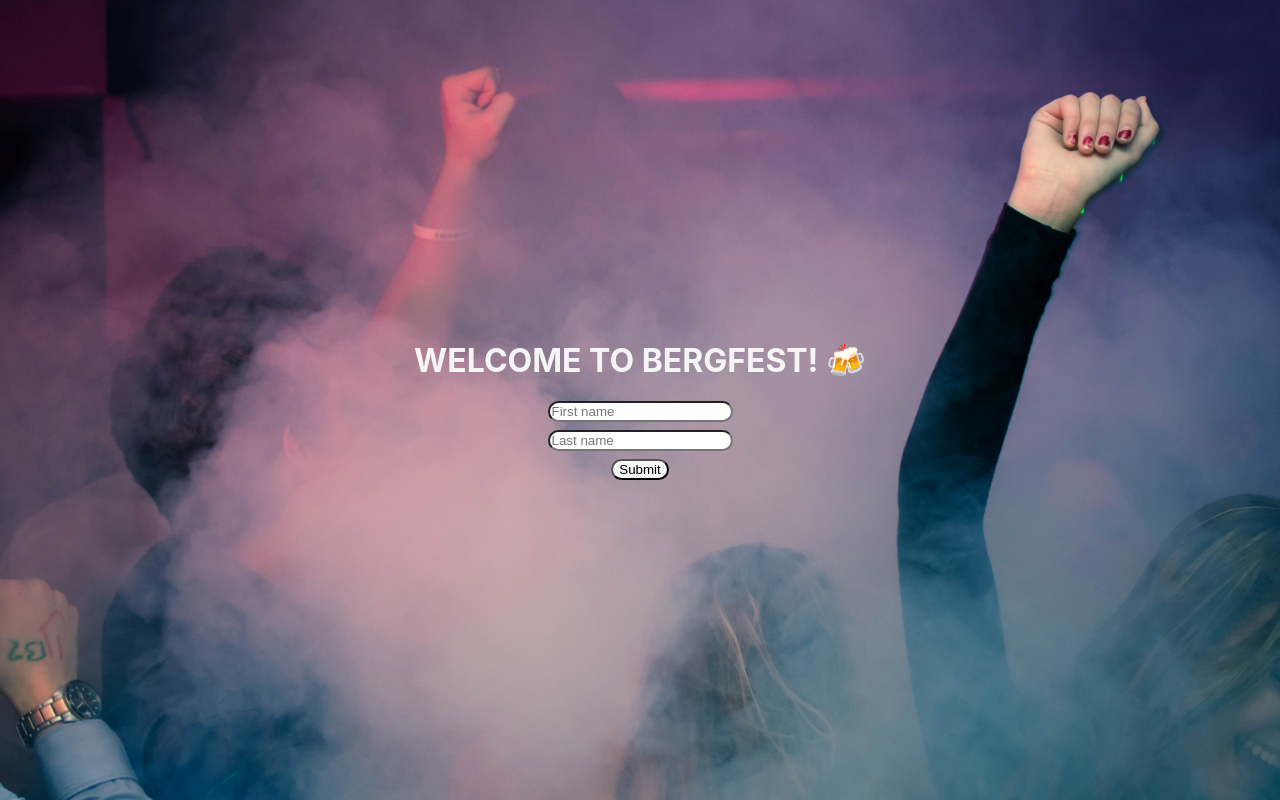
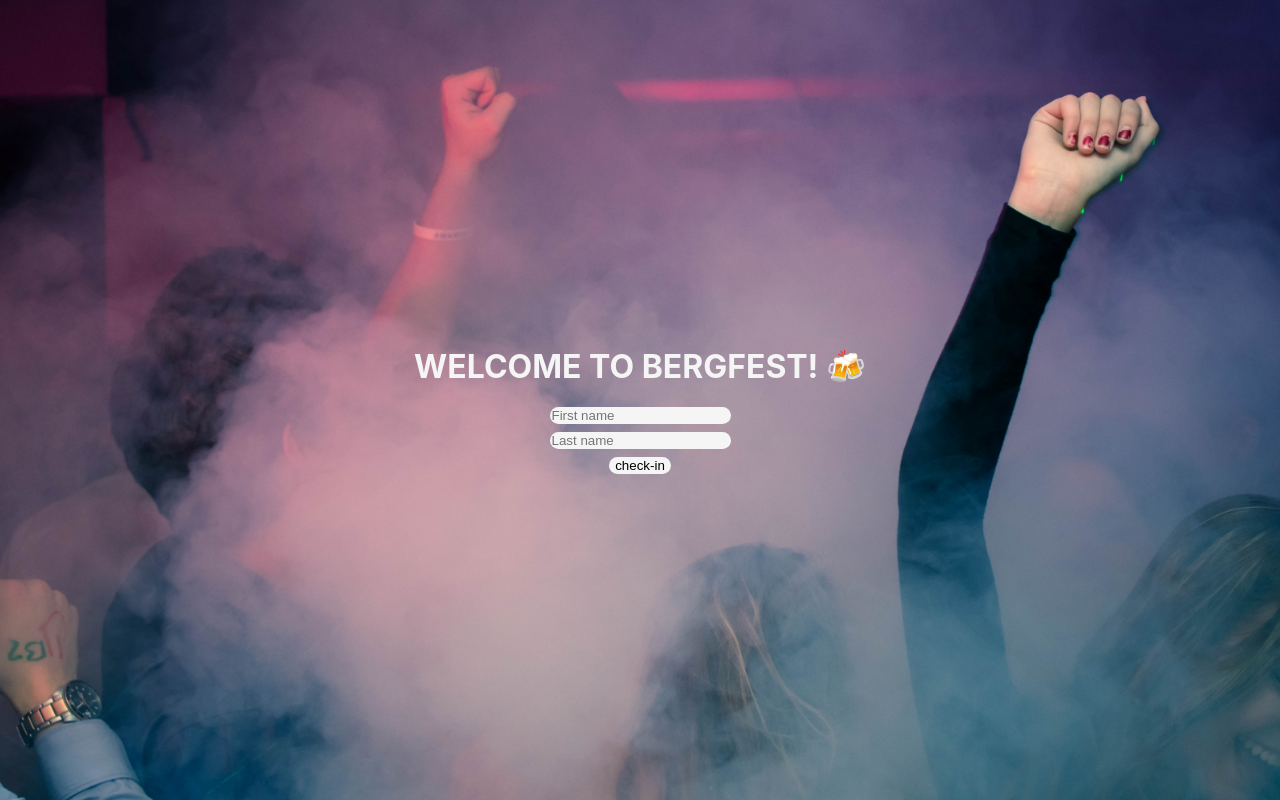
Before and after one commit to alicespringfeld/bergfest-songs, a React (Vite) app: page / in a window 1280 px wide. Built offline with nearby package versions, Linux system fonts and the light colour scheme.

Commit message:
:recycle: Add form component

```diff
--- a/src/app/App.tsx
+++ b/src/app/App.tsx
@@ -1,25 +1,14 @@
 import React from 'react';
 import styles from './app.module.css';
 import Title from './components/Title/Title';
+import Form from './components/Form/Form';
 
 function App(): JSX.Element {
   return (
     <main className={styles.container}>
       <div>
         <Title />
-        <form className={styles.form}>
-          <input
-            type="text"
-            className={styles.form__field}
-            placeholder="First name"
-          />
-          <input
-            type="text"
-            className={styles.form__field}
-            placeholder="Last name"
-          />
-          <input type="submit" className={styles.form__button} />
-        </form>
+        <Form />
       </div>
     </main>
   );
--- a/src/app/app.module.css
+++ b/src/app/app.module.css
@@ -20,9 +20,12 @@
 
 .form__field {
   border-radius: 2rem;
+  border: 0;
+  background-color: whitesmoke;
 }
 
 .form__button {
   border-radius: 2rem;
   background-color: whitesmoke;
+  border: 0;
 }
--- /dev/null
+++ b/src/app/components/Form/Form.module.css
@@ -0,0 +1,17 @@
+.form {
+  display: grid;
+  gap: 0.5rem;
+  place-items: center;
+}
+
+.form__field {
+  border-radius: 2rem;
+  border: 0;
+  background-color: whitesmoke;
+}
+
+.form__button {
+  border-radius: 2rem;
+  background-color: whitesmoke;
+  border: 0;
+}
--- /dev/null
+++ b/src/app/components/Form/Form.tsx
@@ -0,0 +1,22 @@
+import React from 'react';
+import styles from './Form.module.css';
+
+function Form(): JSX.Element {
+  return (
+    <form className={styles.form}>
+      <input
+        type="text"
+        className={styles.form__field}
+        placeholder="First name"
+      />
+      <input
+        type="text"
+        className={styles.form__field}
+        placeholder="Last name"
+      />
+      <input type="submit" value="check-in" className={styles.form__button} />
+    </form>
+  );
+}
+
+export default Form;
```
